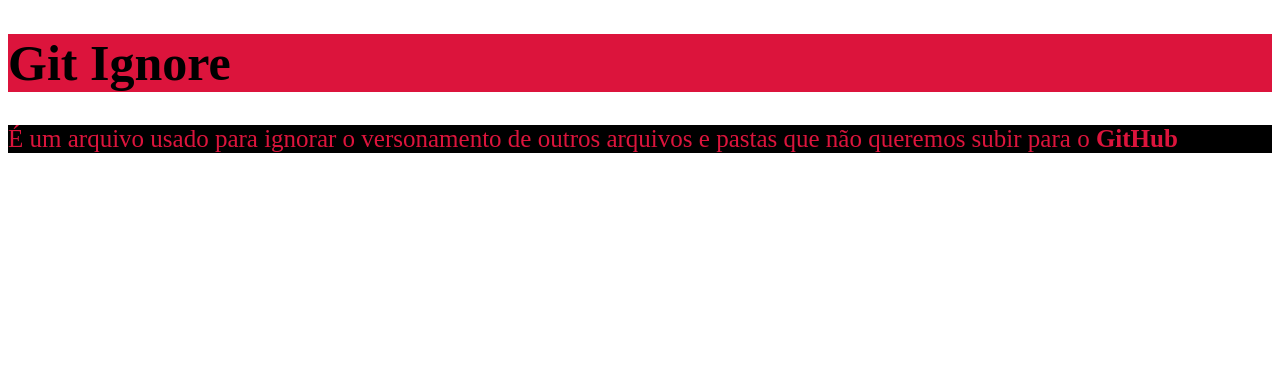
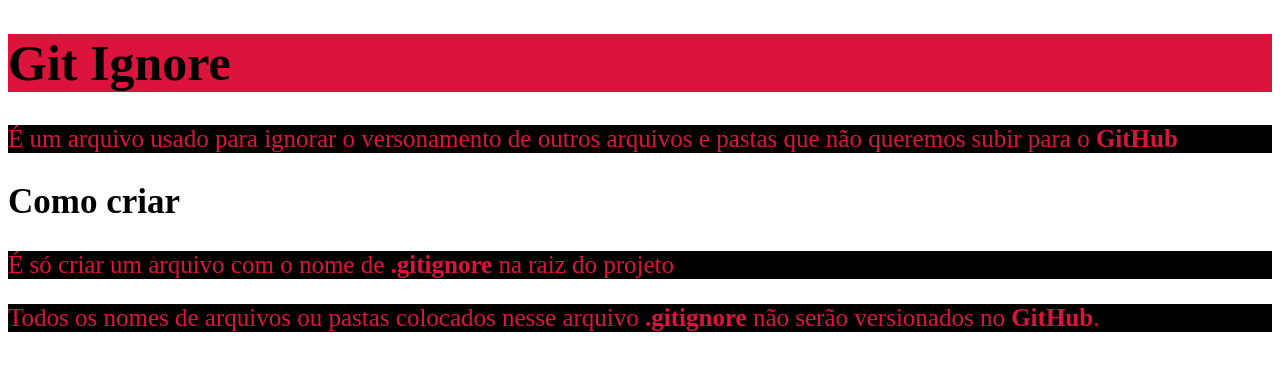
Before and after one commit to RogerioCosta88/dev-quest-git-github-gitignore, a plain HTML site: page index.html in a window 1280 px wide. Drawn offline with Linux system fonts and the light colour scheme.

Commit message:
adiciono o arquivo .gitignore modifico os arquivos index.html e style.css

```diff
--- a/index.html
+++ b/index.html
@@ -11,5 +11,11 @@
     <h1>Git Ignore</h1>
 
     <p>É um arquivo usado para ignorar o versonamento de outros arquivos e pastas que não queremos subir para o <strong>GitHub</strong></p>
+
+    <h2>Como criar</h2>
+
+    <p>É só criar um arquivo com o nome de <strong>.gitignore</strong> na raiz do projeto</p>
+
+    <p>Todos os nomes de arquivos ou pastas colocados nesse arquivo <strong>.gitignore</strong> não serão versionados no <strong>GitHub</strong>.</p>
 </body>
 </html>
--- a/style.css
+++ b/style.css
@@ -1,6 +1,11 @@
 h1 {
     font-size: 50px;
     background-color: crimson;
+}
+
+h2 {
+    font-size: 35px;
+    font-weight: 600;
 }
 
 p {
```
Also changed, not shown: 1 other file.
